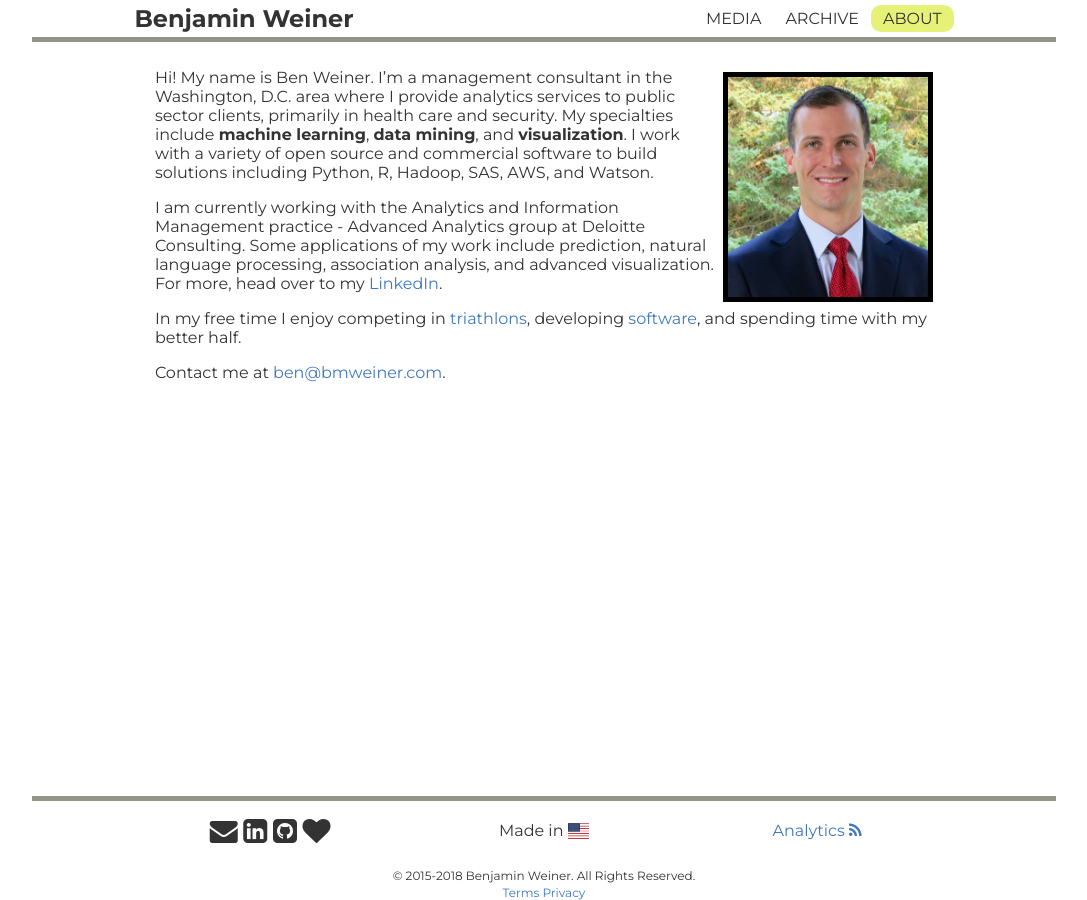
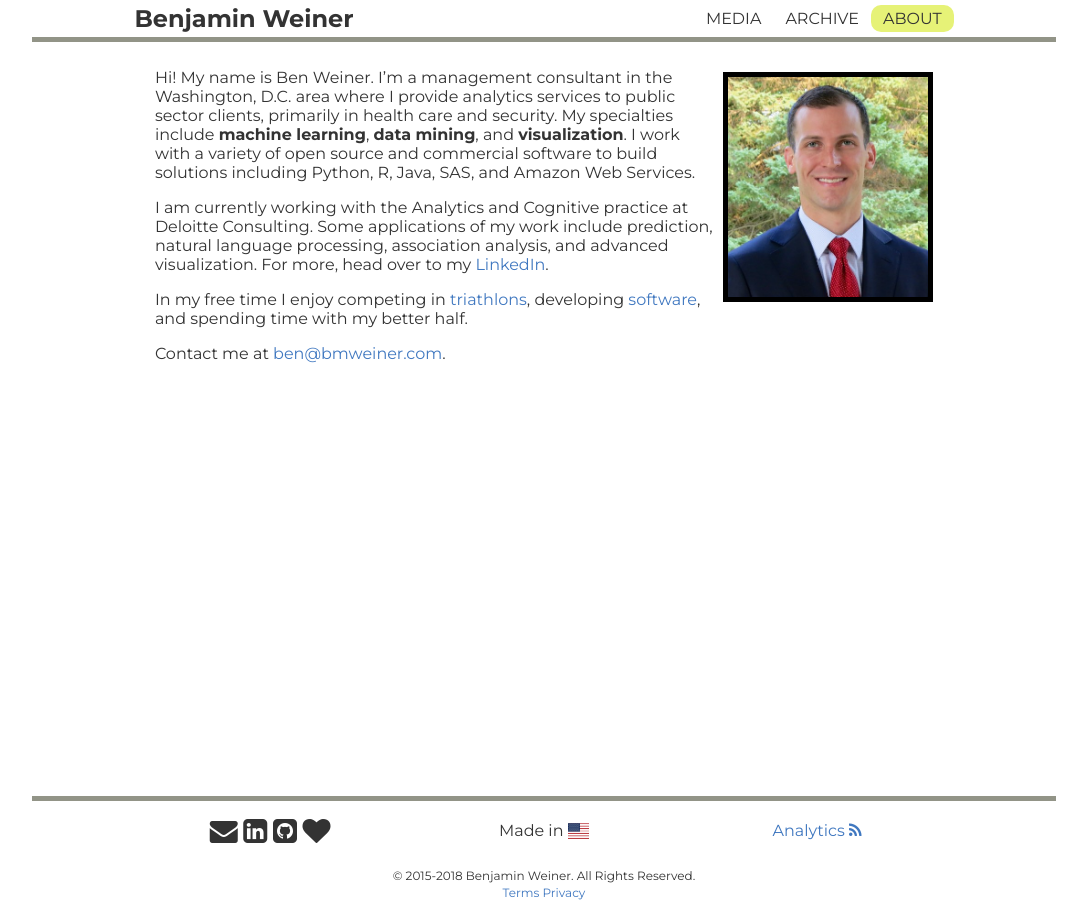
Before and after one commit to bmweiner/bmweiner.github.io, a Jekyll site: the page built from about.html, in a window 1280 px wide. Shown: the whole page, without its empty margins (96-1183 px from the left). Built offline with Jekyll 4.4.1, drawn with Linux system fonts in a browser that asks for light colours.

Commit message:
Updated skills and company.

```diff
--- a/_includes/bio.md
+++ b/_includes/bio.md
@@ -3,12 +3,11 @@ area where I provide analytics services to public sector clients,
 primarily in health care and security. My specialties include **machine
 learning**, **data mining**, and **visualization**. I work with a variety of
 open source and commercial software to build solutions including Python, R,
-Hadoop, SAS, AWS, and Watson.
+Java, SAS, and Amazon Web Services.
 
-I am currently working with the Analytics and Information Management practice -
-Advanced Analytics group at Deloitte Consulting. Some applications of my work
-include prediction, natural language processing, association analysis, and
-advanced visualization. For more, head over to my [LinkedIn][linkedin].
+I am currently working with the Analytics and Cognitive practice at Deloitte
+Consulting. Some applications of my work include prediction, natural language processing, association analysis, and advanced visualization. For more, head
+over to my [LinkedIn][linkedin].
 
 In my free time I enjoy competing in [triathlons][strava], developing
 [software][github], and spending time with my better half.
```
